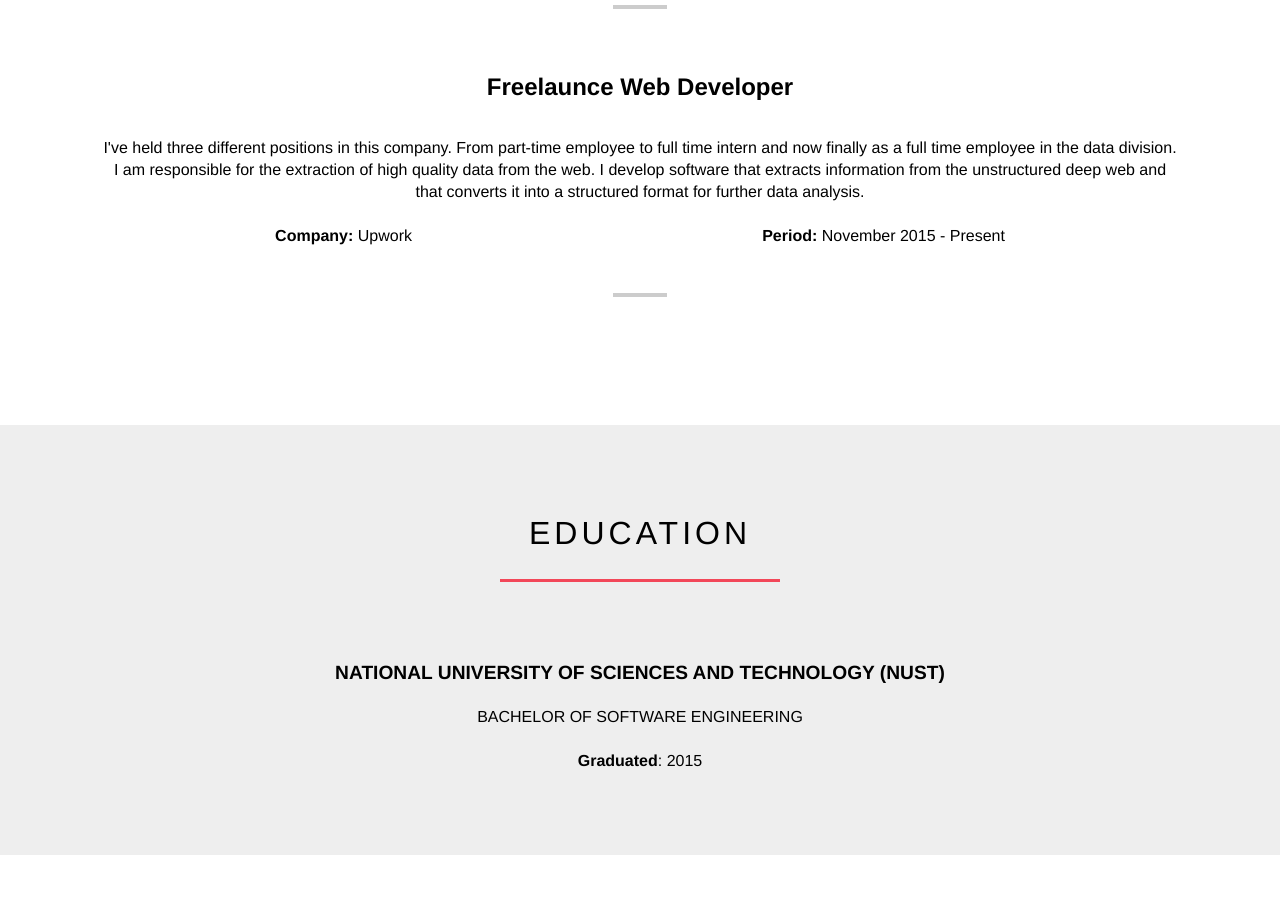
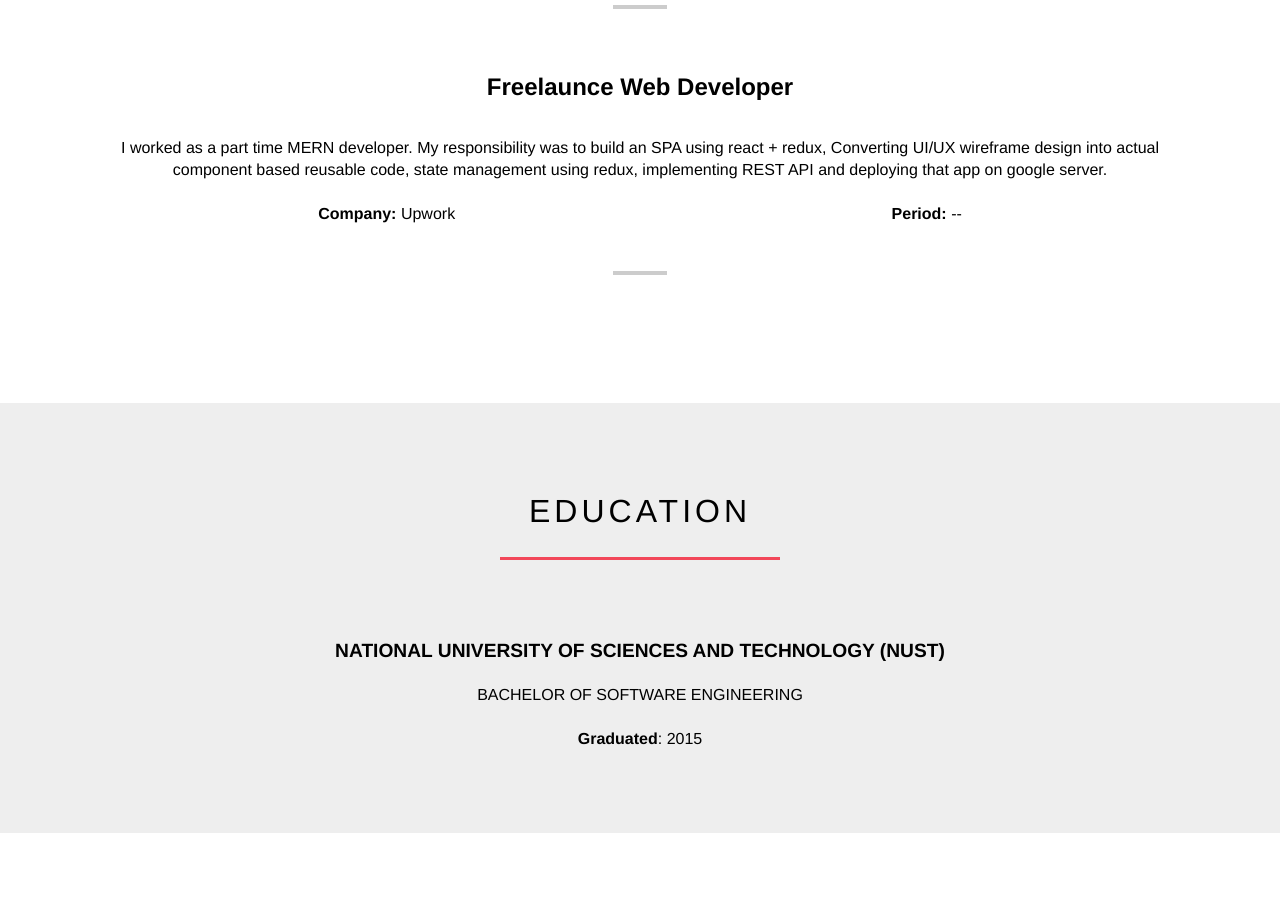
Before and after one commit to mumer271992/portfolio, a plain HTML site: page index.html in a window 1280 px wide. Shown: the part 2700-3621 px from the top of the page. Drawn offline with Linux system fonts and the light colour scheme.

Commit message:
Job description added

```diff
--- a/index.html
+++ b/index.html
@@ -135,10 +135,10 @@
           </div>
           <div class="e-item">
             <h2 class="t-c">Freelaunce Web Developer</h2>
-            <div class="responsibility t-c">I've held three different positions in this company. From part-time employee to full time intern and now finally as a full time employee in the data division. I am responsible for the extraction of high quality data from the web. I develop software that extracts information from the unstructured deep web and that converts it into a structured format for further data analysis.</div>
+            <div class="responsibility t-c">I worked as a part time MERN developer. My responsibility was to build an SPA using react + redux, Converting UI/UX wireframe design into actual component based reusable code, state management using redux, implementing REST API and deploying that app on google server.</div>
             <div class="company-period">
               <div><strong>Company: </strong>Upwork</div>
-              <div><strong>Period: </strong>November 2015 - Present</div>
+              <div><strong>Period: </strong>--</div>
             </div>
           </div>
         </div>
```
